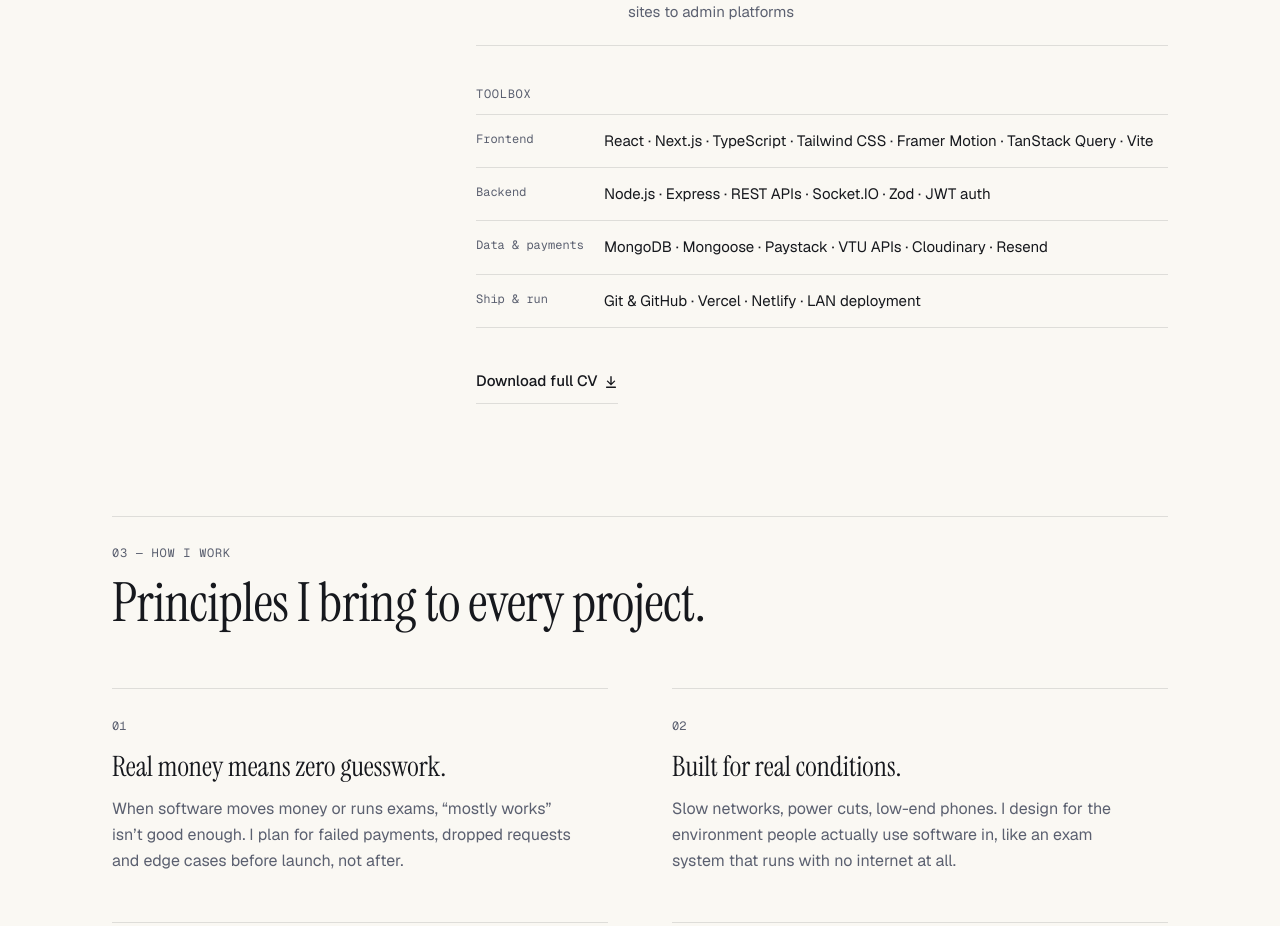
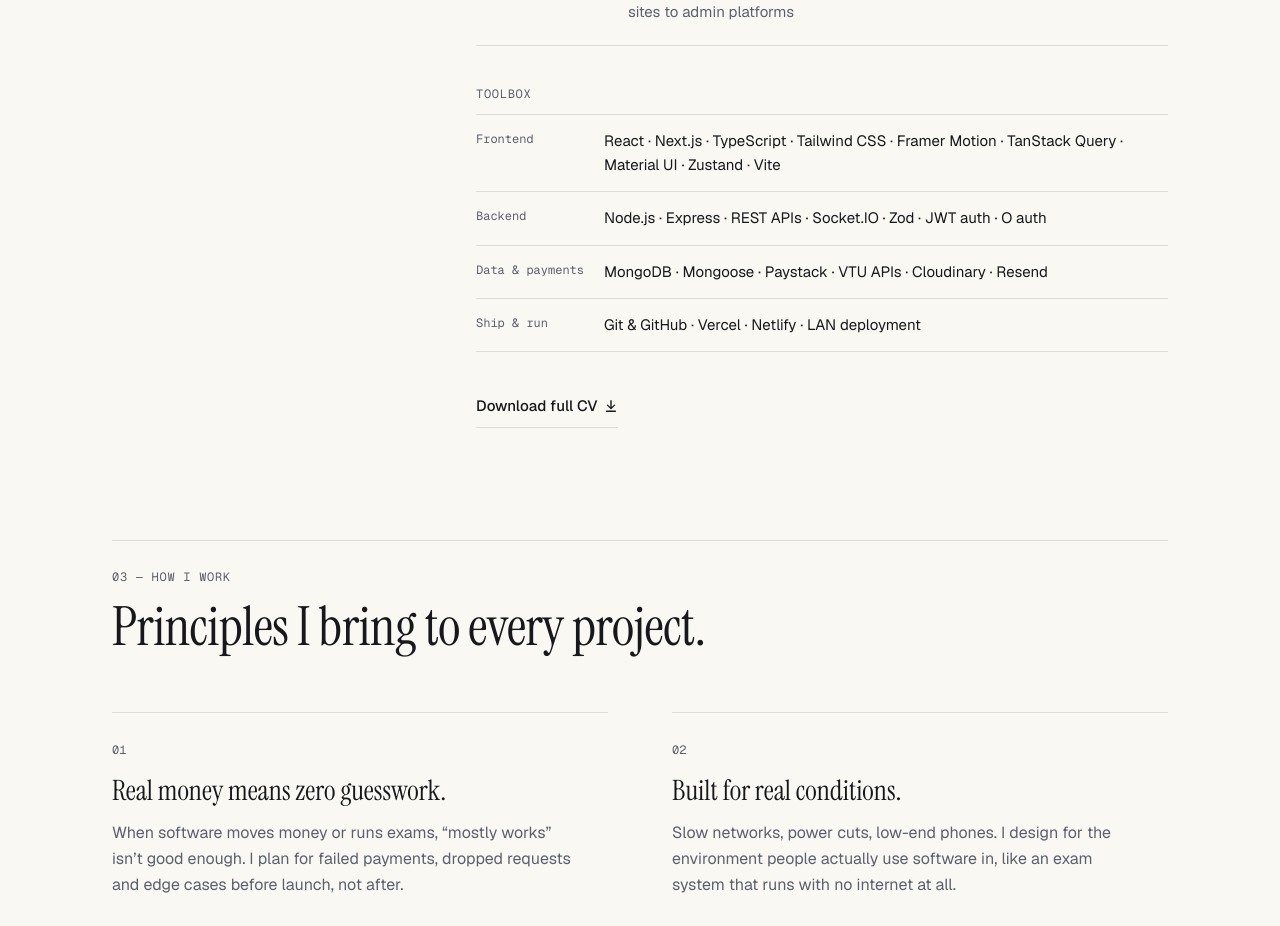
Before and after one commit to Peteru2/devpeter, a Next.js app: page / in a window 1280 px wide. Shown: the part 4020-4946 px from the top of the page. Built offline with nearby package versions, Linux system fonts and the light colour scheme.

Commit message:
feat: added more stack

```diff
--- a/data/stack.ts
+++ b/data/stack.ts
@@ -8,12 +8,12 @@
   {
     label: "Frontend",
     note: "interfaces people enjoy",
-    items: ["React", "Next.js", "TypeScript", "Tailwind CSS", "Framer Motion", "TanStack Query", "Vite"],
+    items: ["React", "Next.js", "TypeScript", "Tailwind CSS", "Framer Motion", "TanStack Query","Material UI", "Zustand", "Vite"],
   },
   {
     label: "Backend",
     note: "APIs that stay up",
-    items: ["Node.js", "Express", "REST APIs", "Socket.IO", "Zod", "JWT auth"],
+    items: ["Node.js", "Express", "REST APIs", "Socket.IO", "Zod", "JWT auth", "O auth"],
   },
   {
     label: "Data & payments",
```
